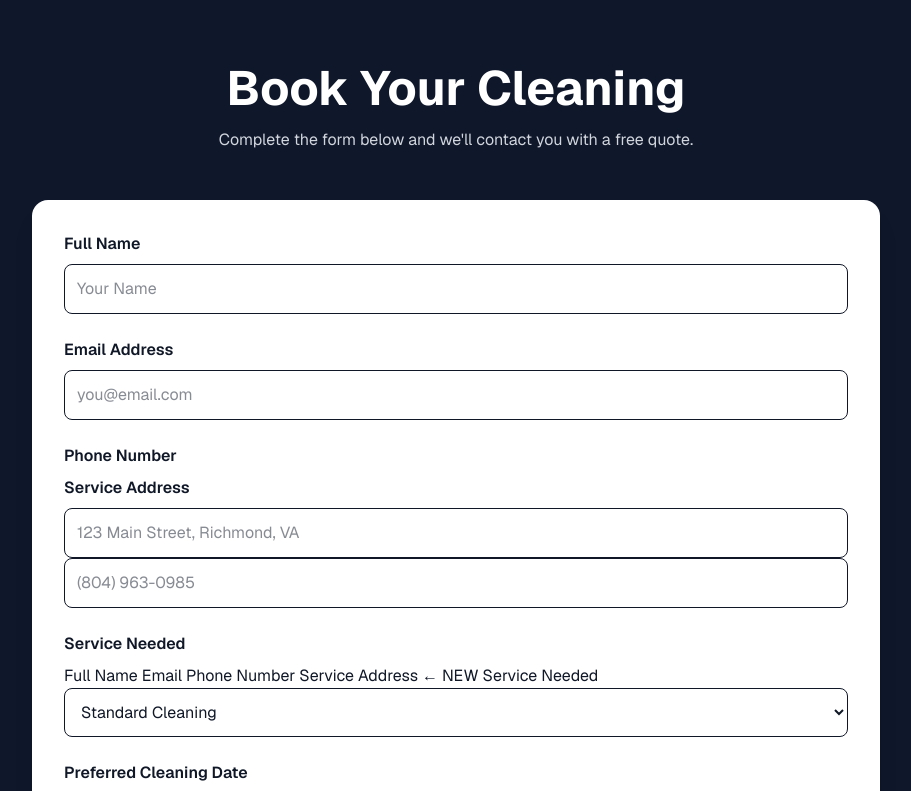
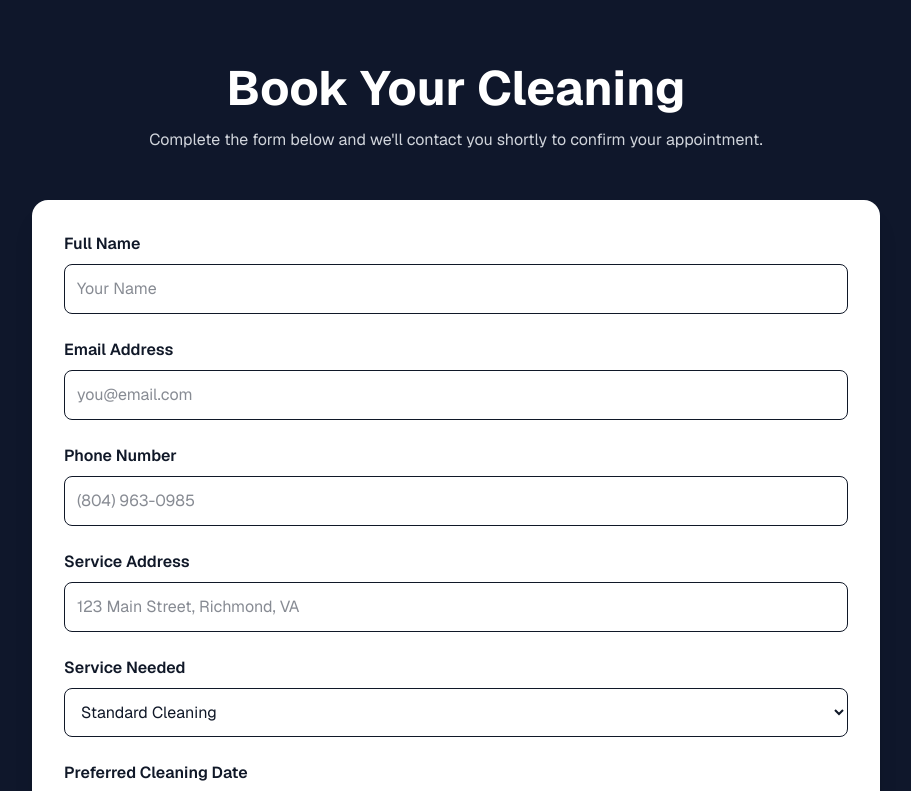
Before and after one commit to TheGleamCleanTeam/thegleamcleanteamllc-website, a Next.js app in the folder website/: page /book in a window 1280 px wide. Shown: the top 791 px of the page, without its empty margins (184-1095 px from the left). Built offline with nearby package versions, Linux system fonts and the light colour scheme.

Commit message:
Replace booking page

```diff
--- a/website/src/app/book/page.tsx
+++ b/website/src/app/book/page.tsx
@@ -1,23 +1,57 @@
+"use client";
+
+import { useState } from "react";
+
 export default function BookPage() {
+  const [form, setForm] = useState({
+    name: "",
+    email: "",
+    phone: "",
+    address: "",
+    service: "Standard Cleaning",
+    date: "",
+    notes: "",
+  });
+
+  function handleChange(
+    e: React.ChangeEvent<HTMLInputElement | HTMLTextAreaElement | HTMLSelectElement>
+  ) {
+    setForm({ ...form, [e.target.name]: e.target.value });
+  }
+
+  function handleSubmit(e: React.FormEvent) {
+    e.preventDefault();
+    alert("Booking request submitted! Email integration will be connected next.");
+  }
+
   return (
     <main className="min-h-screen bg-slate-900 text-white">
       <section className="max-w-4xl mx-auto px-6 py-16">
+
         <h1 className="text-5xl font-bold text-center">
           Book Your Cleaning
         </h1>
 
         <p className="text-center text-gray-300 mt-4 mb-12">
-          Complete the form below and we'll contact you with a free quote.
+          Complete the form below and we'll contact you shortly to confirm your appointment.
         </p>
 
-        <form className="bg-white text-gray-900 rounded-2xl shadow-xl p-8 space-y-6">
+        <form
+          onSubmit={handleSubmit}
+          className="bg-white text-gray-900 rounded-2xl shadow-xl p-8 space-y-6"
+        >
 
           <div>
             <label className="block font-semibold mb-2">
               Full Name
             </label>
+
             <input
+              name="name"
+              value={form.name}
+              onChange={handleChange}
               type="text"
+              required
               className="w-full border rounded-lg p-3"
               placeholder="Your Name"
             />
@@ -27,8 +61,13 @@ export default function BookPage() {
             <label className="block font-semibold mb-2">
               Email Address
             </label>
+
             <input
+              name="email"
+              value={form.email}
+              onChange={handleChange}
               type="email"
+              required
               className="w-full border rounded-lg p-3"
               placeholder="you@email.com"
             />
@@ -37,19 +76,14 @@ export default function BookPage() {
           <div>
             <label className="block font-semibold mb-2">
               Phone Number
-            </label><div>
-  <label className="block font-semibold mb-2">
-    Service Address
-  </label>
+            </label>
 
-  <input
-    type="text"
-    className="w-full border rounded-lg p-3"
-    placeholder="123 Main Street, Richmond, VA"
-  />
-</div>
             <input
+              name="phone"
+              value={form.phone}
+              onChange={handleChange}
               type="tel"
+              required
               className="w-full border rounded-lg p-3"
               placeholder="(804) 963-0985"
             />
@@ -57,18 +91,29 @@ export default function BookPage() {
 
           <div>
             <label className="block font-semibold mb-2">
+              Service Address
+            </label>
+
+            <input
+              name="address"
+              value={form.address}
+              onChange={handleChange}
+              type="text"
+              required
+              className="w-full border rounded-lg p-3"
+              placeholder="123 Main Street, Richmond, VA"
+            />
+          </div>          <div>
+            <label className="block font-semibold mb-2">
               Service Needed
-            </label>Full Name
+            </label>
 
-Email
-
-Phone Number
-
-Service Address   ← NEW
-
-Service Needed
-
-            <select className="w-full border rounded-lg p-3">
+            <select
+              name="service"
+              value={form.service}
+              onChange={handleChange}
+              className="w-full border rounded-lg p-3"
+            >
               <option>Standard Cleaning</option>
               <option>Deep Cleaning</option>
               <option>Move-In / Move-Out</option>
@@ -83,6 +128,9 @@ Service Needed
             </label>
 
             <input
+              name="date"
+              value={form.date}
+              onChange={handleChange}
               type="date"
               className="w-full border rounded-lg p-3"
             />
@@ -94,6 +142,9 @@ Service Needed
             </label>
 
             <textarea
+              name="notes"
+              value={form.notes}
+              onChange={handleChange}
               rows={5}
               className="w-full border rounded-lg p-3"
               placeholder="Tell us about your cleaning needs..."
@@ -102,12 +153,13 @@ Service Needed
 
           <button
             type="submit"
-            className="w-full bg-yellow-500 hover:bg-yellow-600 text-white font-bold py-4 rounded-full transition"
+            className="w-full bg-[#d4af37] hover:bg-yellow-500 text-white font-bold py-4 rounded-full transition"
           >
             Request My Free Quote
           </button>
 
         </form>
+
       </section>
     </main>
   );
```
